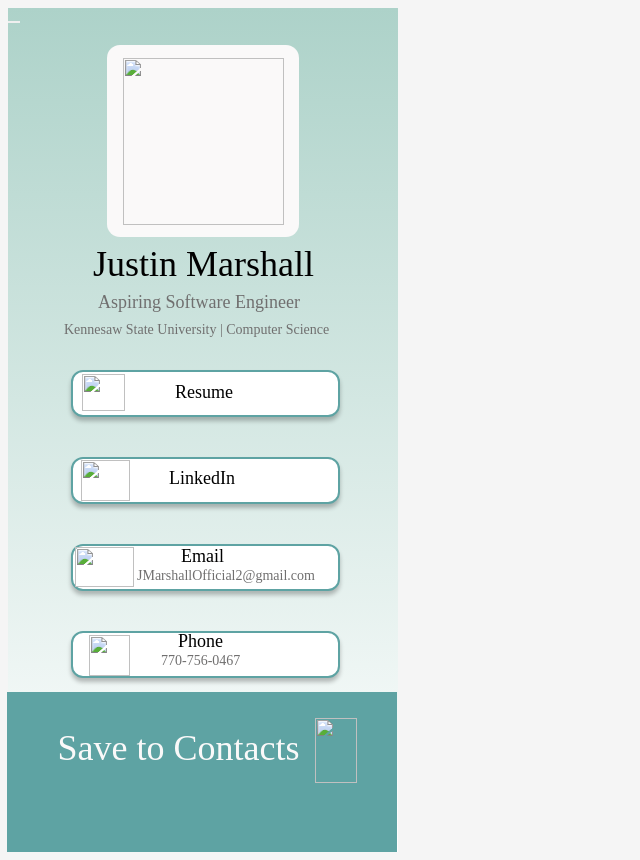
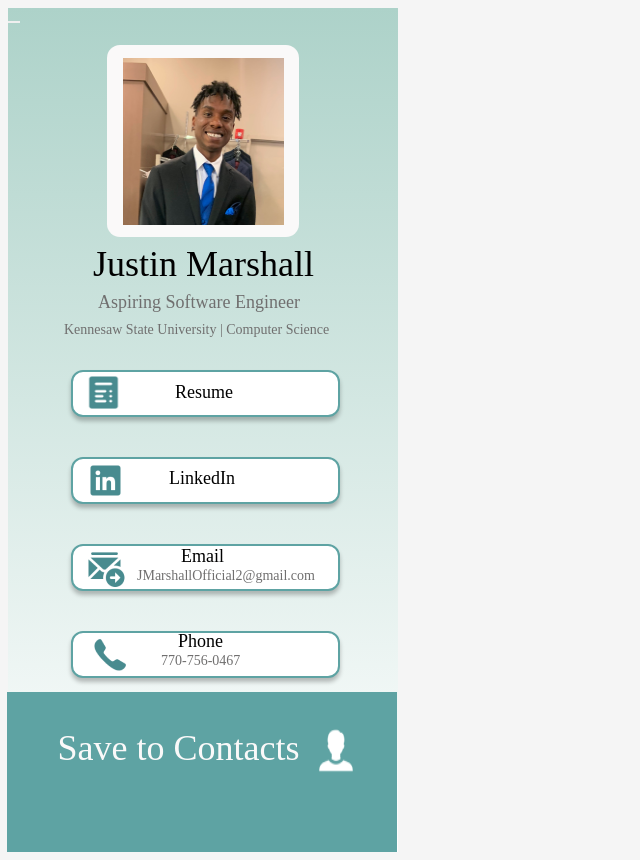
Before and after one commit to Th1sJustIn/Contact_Card, a plain HTML site: page index.html in a window 1280 px wide. Shown: the whole page, without its empty margins (0-640 px from the left). Drawn offline with Linux system fonts and the light colour scheme.

Commit message:
Update index.html

```diff
--- a/index.html
+++ b/index.html
@@ -12,7 +12,7 @@
     <body style="background-color: #f5f5f5;">
       <div class="Iphone142" style="width: 390px; height: 844px; position: relative; background: linear-gradient(180deg, #ADD2C9 0%, white 100%)">
         <div class="Rectangle1" style="width: 192px; height: 192px; left: 99px; top: 37px; position: absolute; background: #FAF9F9; border-radius: 13px"></div>
-        <img class="Img74992" style="width: 161px; height: 167px; left: 115px; top: 50px; position: absolute" src="Assets/Resume_Pic 1.png" />
+        <img class="Img74992" style="width: 161px; height: 167px; left: 115px; top: 50px; position: absolute" src="Resume_Pic 1.png" />
         <div class="JustinMarshall" style="left: 85px; top: 235px; position: absolute; color: black; font-size: 36px; font-family: Inria Sans; font-weight: 400; word-wrap: break-word">Justin Marshall</div>
         <div class="AspiringSoftwareEngineer" style="left: 90px; top: 284px; position: absolute; color: #706F6F; font-size: 18px; font-family: Inria Sans; font-weight: 400; word-wrap: break-word">Aspiring Software Engineer</div>
         <div class="KennesawStateUniversityComputerScience" style="left: 56px; top: 314px; position: absolute; color: #706F6F; font-size: 14px; font-family: Inria Sans; font-weight: 400; word-wrap: break-word">Kennesaw State University | Computer Science</div>
@@ -21,14 +21,14 @@
         <a href="https://docs.google.com/document/d/1H0hJzXx8Ww9wiisQrRZ2UKK6PPlDUuEMK7yDNOvoG5c/edit?usp=sharing" target="_blank">
         <div class="Rectangle2" style="width: 265px; height: 43px; left: 63px; top: 362px; position: absolute; background: white; box-shadow: 0px 4px 4px rgba(0, 0, 0, 0.25); border-radius: 12px; border: 2px #5EA3A3 solid"></div>
         <div class="Resume" style="left: 167px; top: 374px; position: absolute; color: black; font-size: 18px; font-family: Inria Sans; font-weight: 400; word-wrap: break-word">Resume</div>
-        <img class="Overview" style="width: 43px; height: 37px; left: 74px; top: 366px; position: absolute" src="Assets/Resume_Icon.png" />
+        <img class="Overview" style="width: 43px; height: 37px; left: 74px; top: 366px; position: absolute" src="Resume_Icon.png" />
         </a>
 
       <!--    LinkedIn   -->
         <a href="https://www.linkedin.com/in/justin-marshall-0b570226a/" target="_blank">
         <div class="Rectangle3" style="width: 265px; height: 43px; left: 63px; top: 449px; position: absolute; background: white; box-shadow: 0px 4px 4px rgba(0, 0, 0, 0.25); border-radius: 12px; border: 2px #5EA3A3 solid" ></div>
         <div class="Linkedin" style="left: 161px; top: 460px; position: absolute; color: black; font-size: 18px; font-family: Inria Sans; font-weight: 400; word-wrap: break-word">LinkedIn</div>
-        <img class="Linkedin" style="width: 49px; height: 41px; left: 73px; top: 452px; position: absolute" src="Assets/LinkedIn.png" />
+        <img class="Linkedin" style="width: 49px; height: 41px; left: 73px; top: 452px; position: absolute" src="LinkedIn.png" />
        </a>
 
 
@@ -37,7 +37,7 @@
        <div class="Rectangle4" style="width: 265px; height: 43px; left: 63px; top: 536px; position: absolute; background: white; box-shadow: 0px 4px 4px rgba(0, 0, 0, 0.25); border-radius: 12px; border: 2px #5EA3A3 solid"></div>
        <div class="Email" style="left: 173px; top: 538px; position: absolute; color: black; font-size: 18px; font-family: Inria Sans; font-weight: 400; word-wrap: break-word">Email</div>
        <div class="Jmarshallofficial2GmailCom" style="left: 129px; top: 560px; position: absolute; color: #706F6F; font-size: 14px; font-family: Inria Sans; font-weight: 400; word-wrap: break-word">JMarshallOfficial2@gmail.com</div>
-       <img class="SendEmail" style="width: 59px; height: 40px; left: 67px; top: 539px; position: absolute" src="Assets/Send Email.png" />
+       <img class="SendEmail" style="width: 59px; height: 40px; left: 67px; top: 539px; position: absolute" src="Send Email.png" />
 
       </a>
 
@@ -47,14 +47,14 @@
         <div class="Rectangle5" style="width: 265px; height: 43px; left: 63px; top: 623px; position: absolute; background: white; box-shadow: 0px 4px 4px rgba(0, 0, 0, 0.25); border-radius: 12px; border: 2px #5EA3A3 solid"></div>
         <div class="Phone" style="left: 170px; top: 623px; position: absolute; color: black; font-size: 18px; font-family: Inria Sans; font-weight: 400; word-wrap: break-word">Phone</div>
         <div class="7560467" style="left: 153px; top: 645px; position: absolute; color: #706F6F; font-size: 14px; font-family: Inria Sans; font-weight: 400; word-wrap: break-word">770-756-0467</div>
-        <img class="Phone" style="width: 41px; height: 41px; left: 81px; top: 627px; position: absolute" src="Assets/Phone.png" />
+        <img class="Phone" style="width: 41px; height: 41px; left: 81px; top: 627px; position: absolute" src="Phone.png" />
       </a>
 
 
-        <form method="get" action="Assets/Justin_Marshall.vcf">
+        <form method="get" action="Justin_Marshall.vcf">
         <button type="submit" style="border: 0;">
           <div class="Rectangle6" style="width: 390px; height: 160px; left: -1px; top: 684px; position: absolute; background: #5EA3A3"></div>
-          <img class="Account" style="width: 42px; height: 65px; left: 307px; top: 710px; position: absolute" src="Assets/Account.png" />
+          <img class="Account" style="width: 42px; height: 65px; left: 307px; top: 710px; position: absolute" src="Account.png" />
           <div class="SaveToContacts" style="width: 255px; height: 53px; left: 43px; top: 719px; position: absolute; color: #FAF9F9; font-size: 36px; font-family: Inria Sans; font-weight: 400; word-wrap: break-word">Save to Contacts</div>
 
         </button>
@@ -70,7 +70,7 @@
 
 
         <div class="Rectangle6" style="width: 390px; height: 160px; left: -1px; top: 684px; position: absolute; background: #5EA3A3">
-          <a href="Assets/Justin_Marshall.vcf">Download</a></div>
+          <a href="Justin_Marshall.vcf">Download</a></div>
   -->
       </div>
 
```
